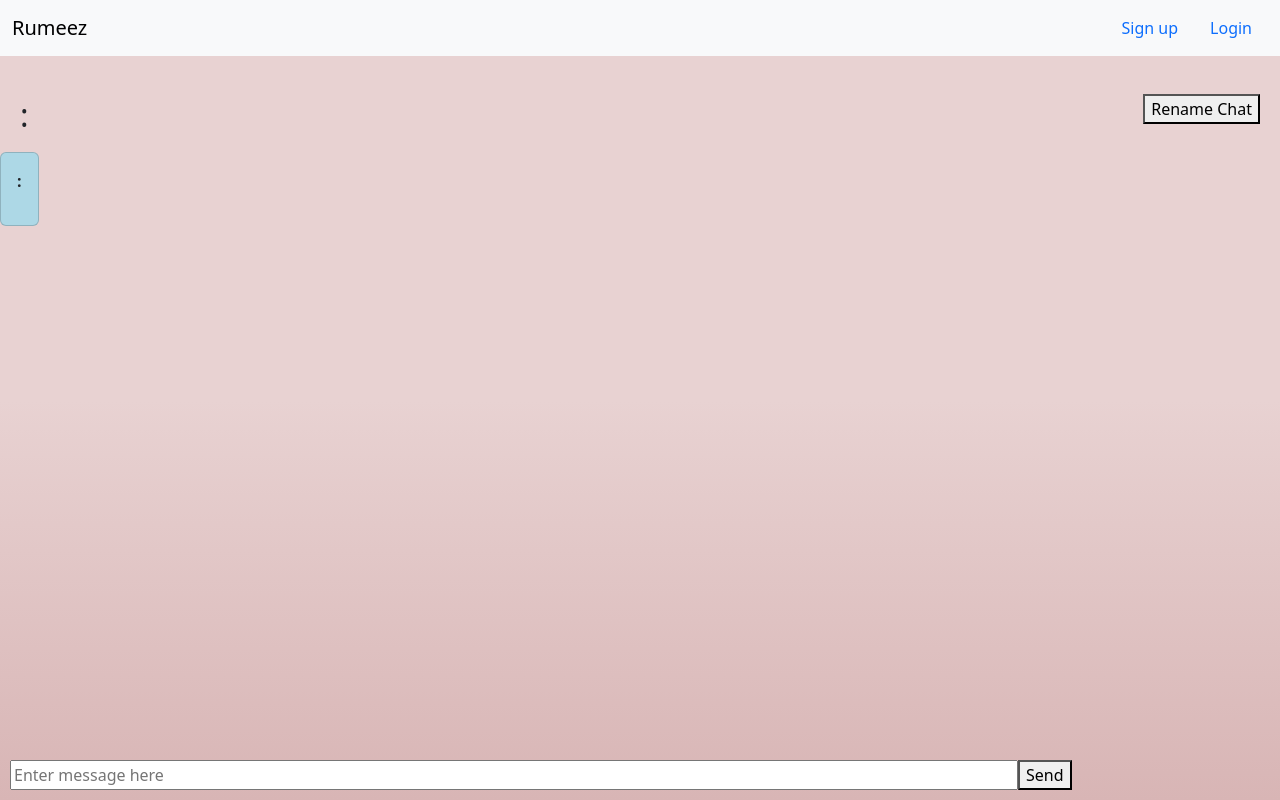
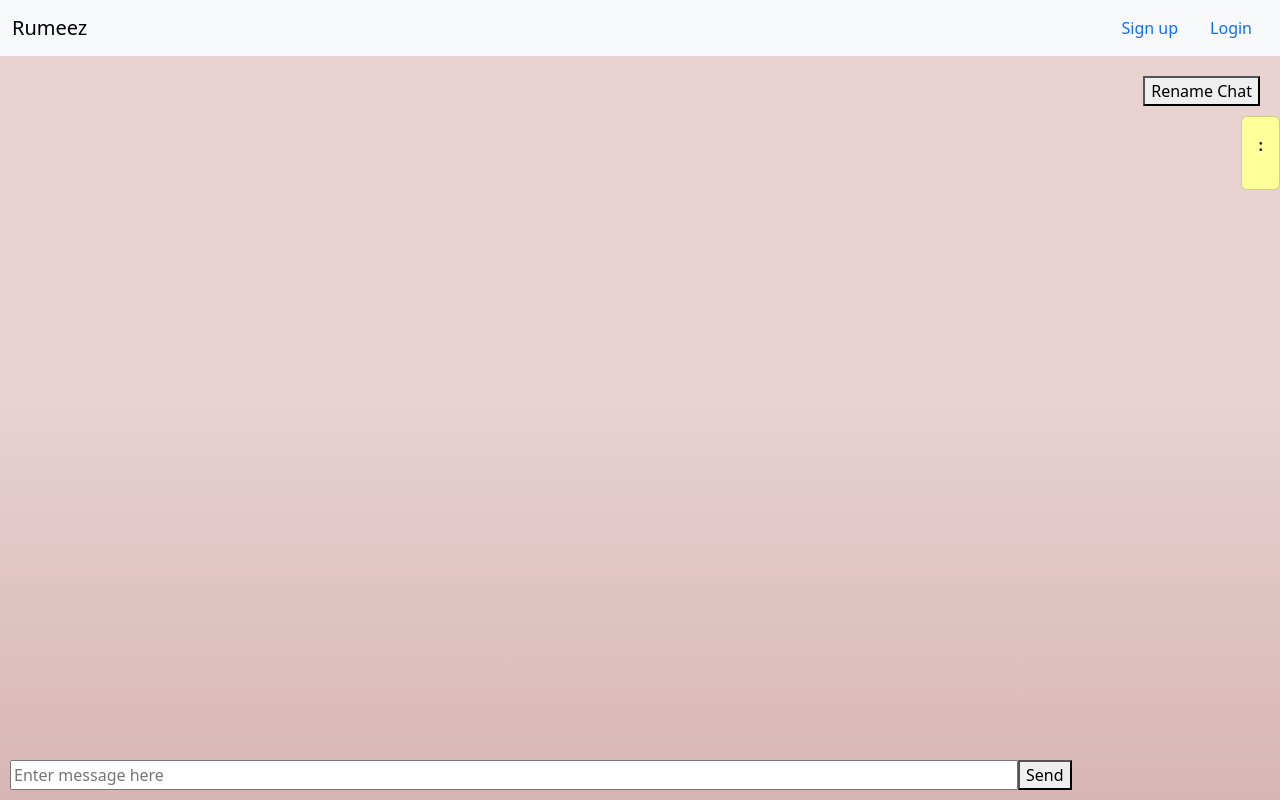
Before and after one commit to Rumeez/Rumeez_2, a React (Create React App) app: page /chat/1 in a window 1280 px wide. Built offline with nearby package versions, Linux system fonts and the light colour scheme; no server answers.

Commit message:
Users names are now in default chat name, lighter yellow is also used in chats

```diff
--- a/package.json
+++ b/package.json
@@ -19,7 +19,7 @@
     "react": "^18.2.0",
     "react-dom": "^18.2.0",
     "react-router": "^6.20.0",
-    "react-router-dom": "^6.20.0",
+    "react-router-dom": "^6.20.1",
     "react-scripts": "5.0.1",
     "reactstrap": "^9.2.1",
     "regexpu-core": "^6.0.0",
--- a/src/components/Chat.tsx
+++ b/src/components/Chat.tsx
@@ -107,7 +107,7 @@ const Chat: React.FunctionComponent = (): JSX.Element => {
       textAlign: 'center',
       marginTop: '20px'
     }}>
-        {chatName}:
+        {chatName}
     </h2>
       <button onClick={() => setShowRenameField(!showRenameField)}>Rename Chat</button>
     </div>
@@ -133,9 +133,9 @@ const Chat: React.FunctionComponent = (): JSX.Element => {
           style={{
             maxWidth: '60%',
             margin: '10px auto',
-            textAlign: name === userName ? 'left' : 'right',
-            backgroundColor: name === userName ? 'lightblue' : 'yellow',
-            float: name === userName ? 'left' : 'right',
+            textAlign: name !== userName ? 'left' : 'right',
+            backgroundColor: name !== userName ? 'lightblue' : 'rgb(255, 255, 153)',
+            float: name !== userName ? 'left' : 'right',
             clear: 'both'
           }}
         >
--- a/src/components/Chats.tsx
+++ b/src/components/Chats.tsx
@@ -1,19 +1,14 @@
 import React, { useEffect, useState } from "react";
-import io, { Socket } from 'socket.io-client'
 import { Button } from "reactstrap"
 import { useNavigate } from 'react-router-dom';
 
 const Chats: React.FunctionComponent = (): JSX.Element => {
   const [chats, setChats] = useState([]);
-  const [socket, setSocket] = useState<Socket | null>(null);
   const [chatNames, setNames] = useState<string[]>([]);
-  const [userEmail, setEmail] = useState<string>()
   const navigate = useNavigate();
 
   useEffect(() =>
   {
-    const newSocket = io("http://localhost:8000");
-    setSocket(newSocket);
     fetch('http://localhost:8000/user', {
     credentials: 'include' // Ensures cookies are included with the request
     })
@@ -28,13 +23,8 @@ const Chats: React.FunctionComponent = (): JSX.Element => {
       .then(data => {
           const userChats = data.chats;
           setChats(userChats);
-          setEmail(data.email);
       })
       .catch(error => console.error('Fetch error', error));
-
-      return () => {
-        if (newSocket) newSocket.close();
-      };
     }, []);
 
   useEffect(() => {
@@ -85,7 +75,7 @@ const Chats: React.FunctionComponent = (): JSX.Element => {
           }}
           onClick={() => handleChatClick(id)}
         >
-          Chat: {chatNames[index]}
+          {chatNames[index]}
         </Button>
       ))}
     </div>
--- a/src/components/Home.tsx
+++ b/src/components/Home.tsx
@@ -10,8 +10,23 @@ const Home: React.FunctionComponent = (): JSX.Element => {
   const [loading, setLoading] = useState(false);
   const navigate = useNavigate();
   const context = useContext(UserContext);
-  const [responseText, setResText] = useState<string>()
 
+  const getUserName = async function(userId: string) {
+    try {
+      const response = await fetch(`http://localhost:8000/look/getuser/${userId}`, {
+          credentials: 'include' // Ensures cookies are included with the request
+      });
+
+      if (!response.ok) {
+        throw new Error('Network response was not ok');
+      }
+
+      const data = await response.json();
+      return data.firstname;
+    } catch (error) {
+      console.error('Error fetching user data:', error);
+    }
+  }
   useEffect(() => {
     const backendUrl = 'http://localhost:8000/look';
 
@@ -77,8 +92,10 @@ const Home: React.FunctionComponent = (): JSX.Element => {
         userToActionData.usersLiked.includes(userId)
       ) {
         // If both users have liked each other, show a matched popup
+        const curName = await getUserName(userId as string);
+        const otherName = await getUserName(userToActionId as string);
         const data = {
-            chatName: "NewChat",
+            chatName: `NewChat: ${curName} and ${otherName}`,
         };
         try {
           const response = await fetch('http://localhost:8000/chat/create', {
@@ -95,7 +112,6 @@ const Home: React.FunctionComponent = (): JSX.Element => {
             }
             response.text().then(async responseT => {
               const chatId = JSON.parse(responseT);
-              console.log("this should be the ne chatid");
               console.log(chatId);
               const user1Data = {
                   chatId: chatId,
```
Also changed, not shown: 1 other file (tests, documents, lock files or other folders).
